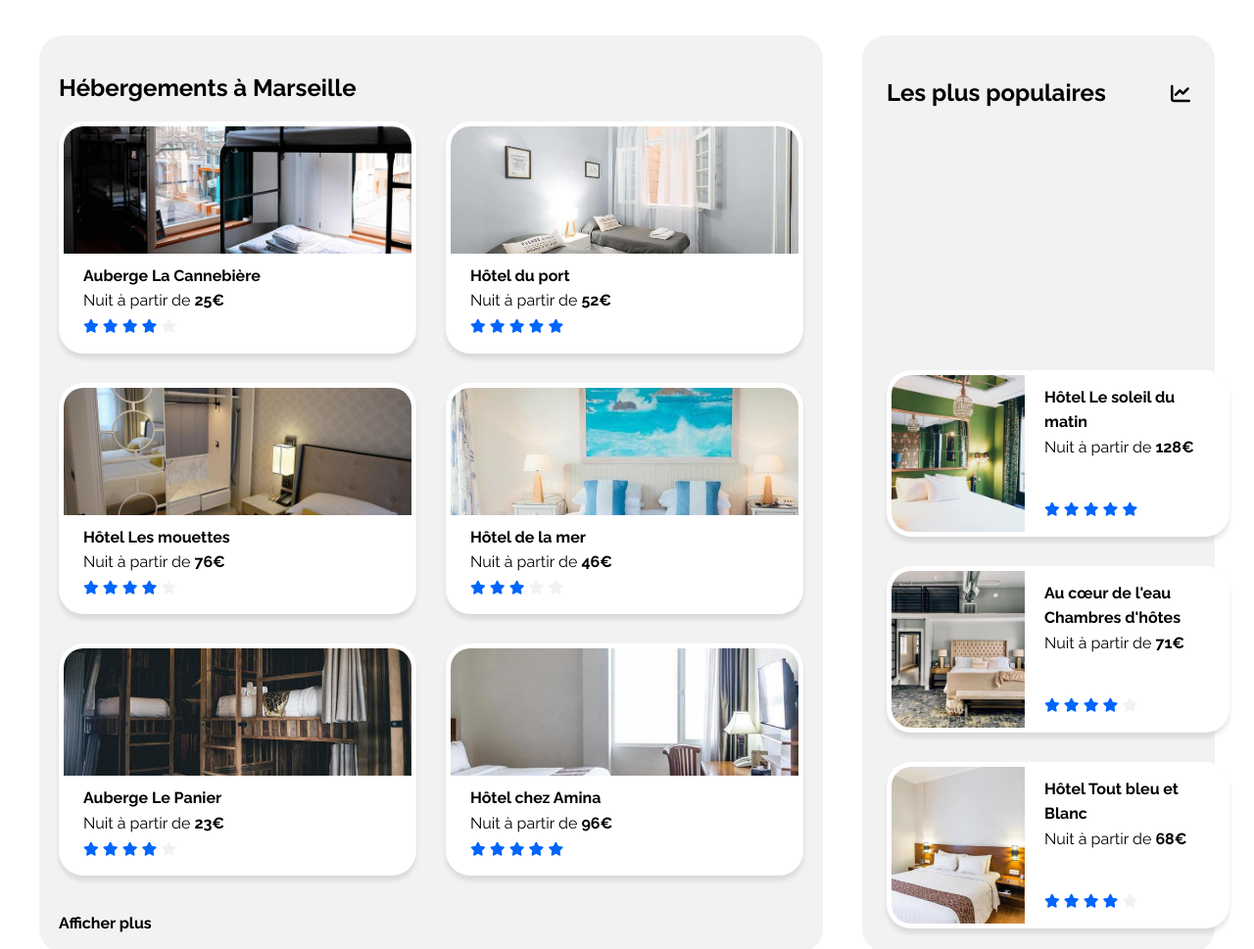
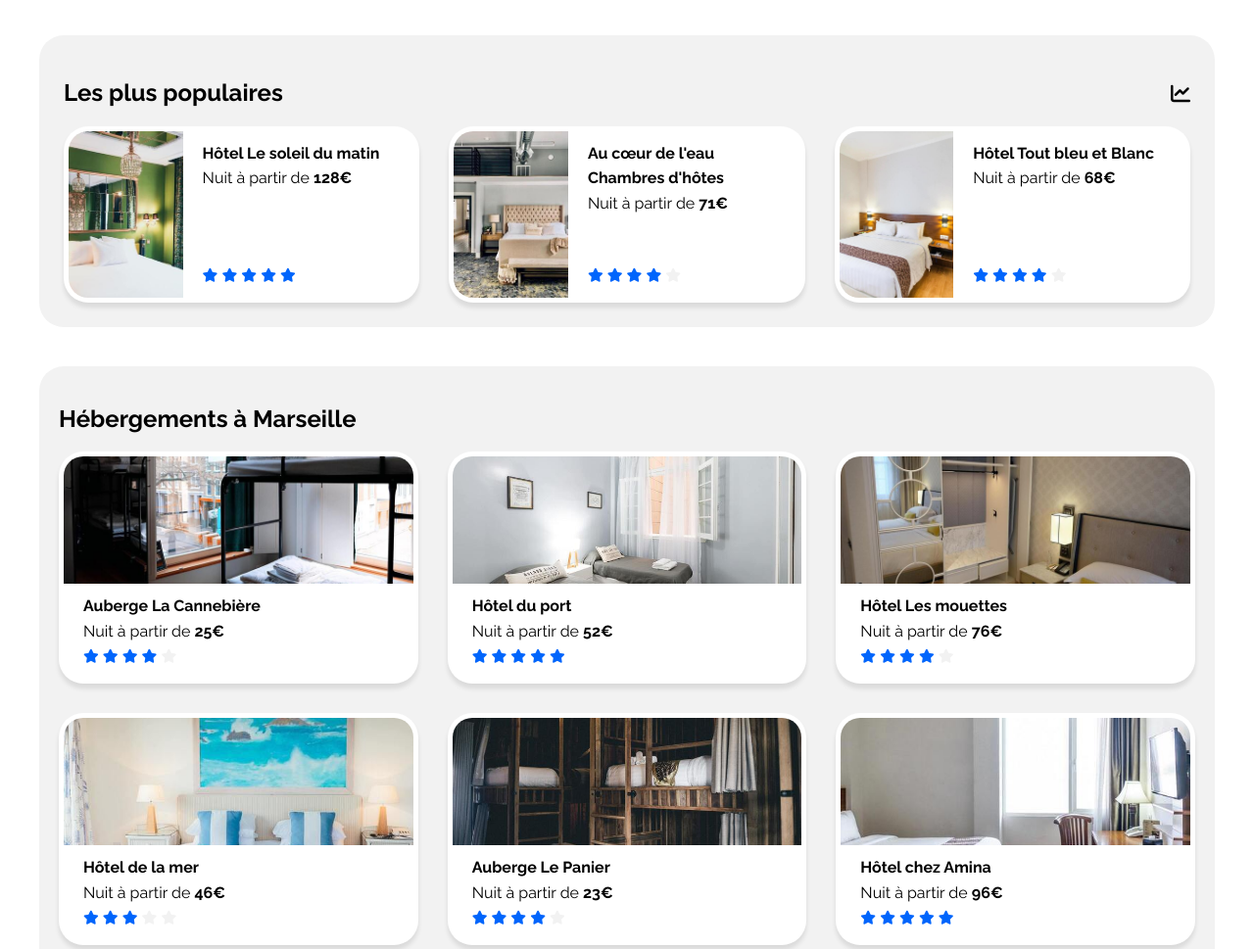
Before and after one commit to jsoury/OC-P2-Booki, a plain HTML site: page index.html in a window 1280 px wide. Shown: the part 440-1409 px from the top of the page at 98% size. Drawn offline with Linux system fonts and the light colour scheme.

Commit message:
corection erreur d'affichage responsive

```diff
--- a/css/activity.css
+++ b/css/activity.css
@@ -62,7 +62,7 @@
   grid-row: 4/7;
 }
 
-@media only screen and (max-width: 992px) {
+@media only screen and (max-width: 1024px) {
   .activity .activity--content {
     grid-template-columns: repeat(2, 1fr);
     grid-template-rows: 250px 250px 250px;
--- a/css/card.css
+++ b/css/card.css
@@ -67,27 +67,70 @@
   bottom: 0;
 }
 
+@media only screen and (max-width: 1440px) {
+  .hosting {
+    flex-direction: column-reverse;
+  }
+  .hosting .hosting--city {
+    width: 100%;
+  }
+  .hosting--city .card {
+    flex: 1 0 316px;
+  }
+
+  .hosting .hosting--popular {
+    width: 100%;
+  }
+  .hosting--popular .card {
+    flex-direction: row;
+    flex: 1 1 auto;
+    width: 50px;
+    min-height: 180px;
+  }
+  .hosting--popular .card .card--image {
+    width: 33%;
+    height: 100%;
+  }
+}
+
 @media only screen and (max-width: 992px) {
+  .hosting--city .card {
+    margin: 0;
+    flex: 1 0 250px;
+  }
   .hosting--popular .card {
     flex: 1 0;
     margin: 0 60px;
     width: 80%;
   }
   .hosting--popular .card .card--image {
-    width: auto;
+    height: auto;
   }
 }
 /* rull for cellphone */
 @media only screen and (max-width: 768px) {
   .hosting--city .card {
-    margin: 0;
-    flex: 1 0 120px;
+    flex: 1 0 310px;
+    margin: auto;
+    width: 80%;
   }
   .hosting--popular .card {
-    margin: 0;
+    margin: auto;
+    min-height: 150px;
+    flex: 1 1 auto;
     width: 100%;
   }
-  .hosting--popular .card .card--image {
-    height: 120px;
+}
+@media only screen and (max-width: 375px) {
+  .hosting .card i {
+    font-size: 8px;
+  }
+  .hosting--city .card {
+    margin: 0;
+    flex: 1 0 150px;
+  }
+  .hosting--popular .card {
+    min-height: 170px;
+    flex: 1 0 auto;
   }
 }
--- a/css/footer.css
+++ b/css/footer.css
@@ -3,6 +3,19 @@
   position: relative;
 }
 
+.footer .row {
+  display: flex;
+  flex-direction: row;
+  max-width: 1440px;
+  margin: auto;
+  padding: 20px 40px;
+}
+
+.footer .col {
+  display: flex;
+  flex-direction: column;
+  width: 33%;
+}
 .footer ul {
   list-style-type: none;
   padding-left: 0;
@@ -11,20 +24,6 @@
 
 .footer li {
   margin: 20px 0;
-}
-
-.footer .row {
-  display: flex;
-  flex-direction: row;
-  max-width: 1440px;
-  margin: auto;
-  padding: 30px 0;
-}
-
-.footer .col {
-  display: flex;
-  flex-direction: column;
-  width: 33%;
 }
 
 .footer a:hover {
@@ -40,7 +39,6 @@
 @media only screen and (max-width: 992px) {
   .footer .row {
     margin: 50px;
-    padding: 20px;
   }
 }
 /* rull for cellphone */
--- a/css/hosting.css
+++ b/css/hosting.css
@@ -52,6 +52,18 @@
   justify-content: space-between;
 }
 
+@media only screen and (max-width: 1440px) {
+  .hosting {
+    flex-direction: column-reverse;
+  }
+  .hosting .hosting--city {
+    width: 100%;
+  }
+  .hosting .hosting--popular {
+    width: 100%;
+  }
+}
+
 @media only screen and (max-width: 992px) {
   .hosting {
     flex-direction: column-reverse;
@@ -70,10 +82,6 @@
 
 /* rull for cellphone */
 @media only screen and (max-width: 768px) {
-  .hosting .card--content {
-    flex-direction: column;
-  }
-
   .hosting .hosting--city {
     border-radius: 0;
   }
--- a/index.html
+++ b/index.html
@@ -117,8 +117,7 @@
           <div class="hosting--city">
             <h2>Hébergements à Marseille</h2>
             <div class="card--content">
-              <div class="card">
-                <a href="#hosting">
+              <a class="card">
                 <div class="card--image">
                   <img
                     src="./images/hebergements/4_small/marcus-loke-WQJvWU_HZFo-unsplash.jpg"
@@ -152,9 +151,7 @@
                   </div>
                 </div>
               </a>
-              </div>
-              <div class="card">
-                <a href="#hosting">
+              <a class="card">
                 <div class="card--image">
                   <img
                     src="./images/hebergements/4_small/fred-kleber-gTbaxaVLvsg-unsplash.jpg"
@@ -188,9 +185,7 @@
                   </div>
                 </div>
               </a>
-              </div>
-              <div class="card">
-                <a href="#hosting">
+              <a class="card">
                 <div class="card--image">
                   <img
                     src="./images/hebergements/4_small/reisetopia-B8WIgxA_PFU-unsplash.jpg"
@@ -224,9 +219,7 @@
                   </div>
                 </div>
               </a>
-              </div>
-              <div class="card">
-                <a href="#hosting">
+              <a class="card">
                 <div class="card--image">
                   <img
                     src="./images/hebergements/4_small/annie-spratt-Eg1qcIitAuA-unsplash.jpg"
@@ -260,9 +253,7 @@
                   </div>
                 </div>
               </a>
-              </div>
-              <div class="card">
-                <a href="#hosting">
+              <a class="card">
                 <div class="card--image">
                   <img
                     src="./images/hebergements/4_small/nicate-lee-kT-ZyaiwBe0-unsplash.jpg"
@@ -270,9 +261,7 @@
                   />
                 </div>
                 <div class="card--body">
-                    <div class="card__body--title strong">
-                      Auberge Le Panier
-                    </div>
+                  <div class="card__body--title strong">Auberge Le Panier</div>
                   <div class="card__body--price">
                     Nuit à partir de
                     <span class="card__price strong">23€</span>
@@ -296,9 +285,7 @@
                   </div>
                 </div>
               </a>
-              </div>
-              <div class="card">
-                <a href="#hosting">
+              <a class="card">
                 <div class="card--image">
                   <img
                     src="./images/hebergements/4_small/febrian-zakaria-M6S1WvfW68A-unsplash.jpg"
@@ -333,7 +320,6 @@
                 </div>
               </a>
             </div>
-            </div>
             <a href="#hosting" class="strong button">Afficher plus</a>
           </div>
           <div class="hosting--popular">
@@ -343,10 +329,8 @@
                 ><i class="fa-solid fa-chart-line"></i
               ></span>
             </h2>
-
             <div class="card--content">
-              <div class="card">
-                <a href="#hosting">
+              <a class="card">
                 <div class="card--image">
                   <img
                     src="./images/hebergements/4_small/emile-guillemot-Bj_rcSC5XfE-unsplash.jpg"
@@ -380,9 +364,7 @@
                   </div>
                 </div>
               </a>
-              </div>
-              <div class="card">
-                <a href="#hosting">
+              <a class="card">
                 <div class="card--image">
                   <img
                     src="./images/hebergements/4_small/aw-creative-VGs8z60yT2c-unsplash.jpg"
@@ -416,9 +398,7 @@
                   </div>
                 </div>
               </a>
-              </div>
-              <div class="card">
-                <a href="#hosting">
+              <a class="card">
                 <div class="card--image">
                   <img
                     src="./images/hebergements/4_small/febrian-zakaria-sjvU0THccQA-unsplash.jpg"
@@ -452,7 +432,6 @@
                   </div>
                 </div>
               </a>
-              </div>
             </div>
           </div>
         </section>
@@ -526,8 +505,8 @@
         <!-- END ACTIVITY SECTION -->
       </main>
     </div>
+    <!-- END CONTAINER -->
 
-    <!-- END CONTAINER -->
     <!-- FOOTER -->
     <footer class="footer" id="footer">
       <div class="row">
```
Lines whose indentation alone changed are shown as unchanged.
